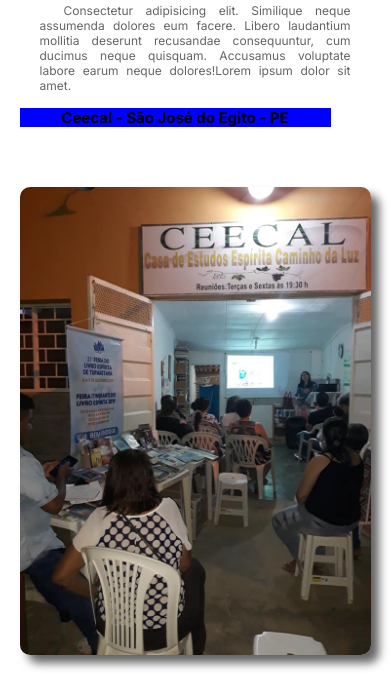
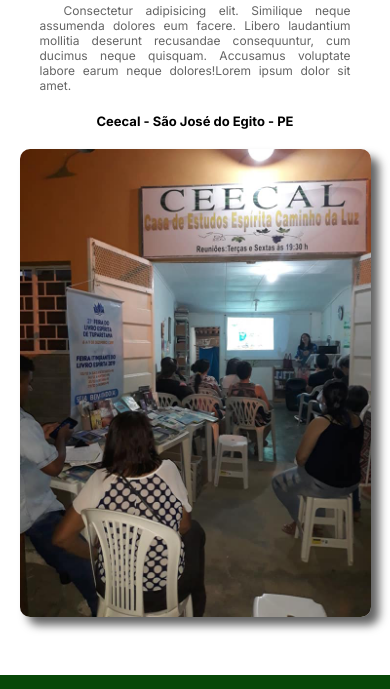
Before and after one commit to SGS23/Site-Ceecal1, a plain HTML site: page sobre.html in a window 390 px wide. Shown: the part 743-1432 px from the top of the page. Drawn offline with Linux system fonts and the light colour scheme.

Commit message:
Ajuste em sobre  img 500resp

```diff
--- a/css/responsivo500.css
+++ b/css/responsivo500.css
@@ -42,9 +42,15 @@
     .sobre .container h3 {
         font-size: 30px;
     }
-    .sobre .container h4 {background-color: blue;
+    .sobre .container h4 {
+       width: 100%;
+       margin: 0 20px;
+       margin-top: 20px;
         text-align: center;
-        font-size: 15px;
+        font-size: 13px;
+    }
+    .sobre .container img{
+        margin-top: -80px;
     }
     .sobre .container p {
         font-size: 12px;
```
